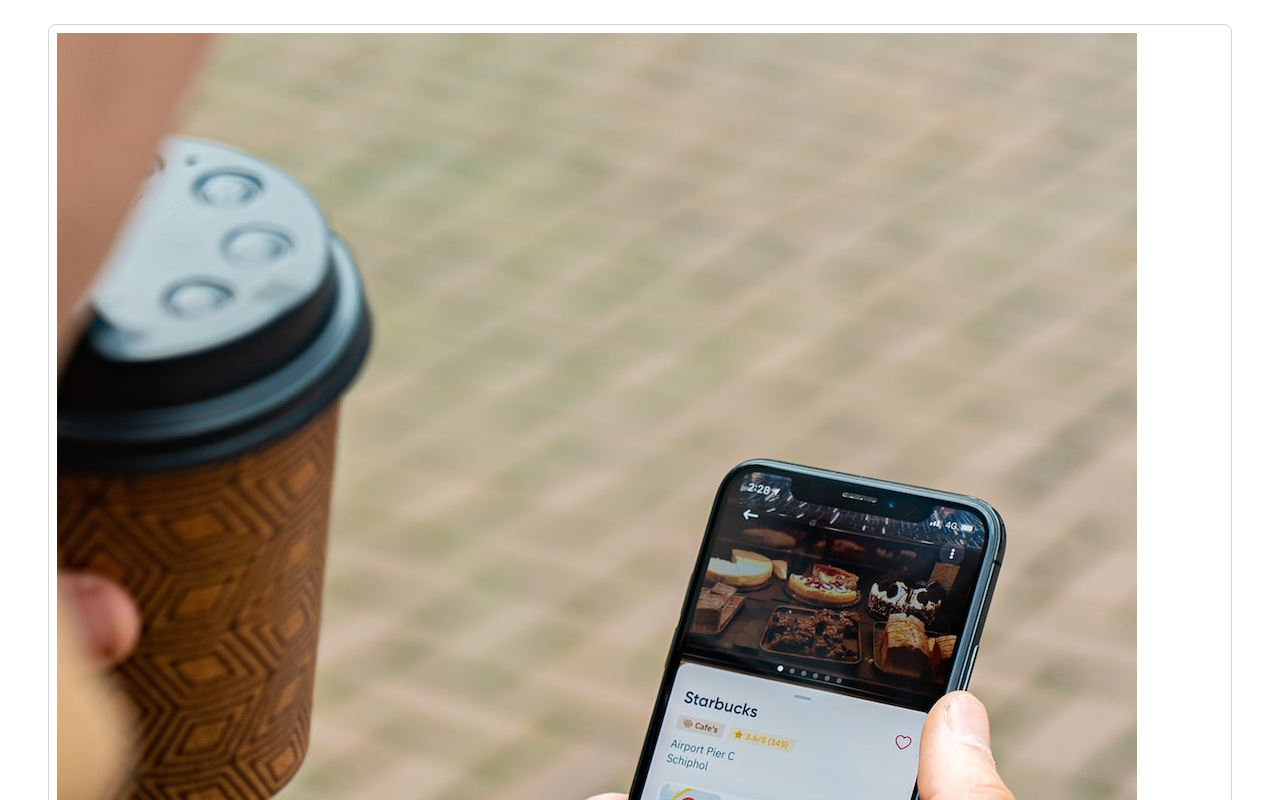
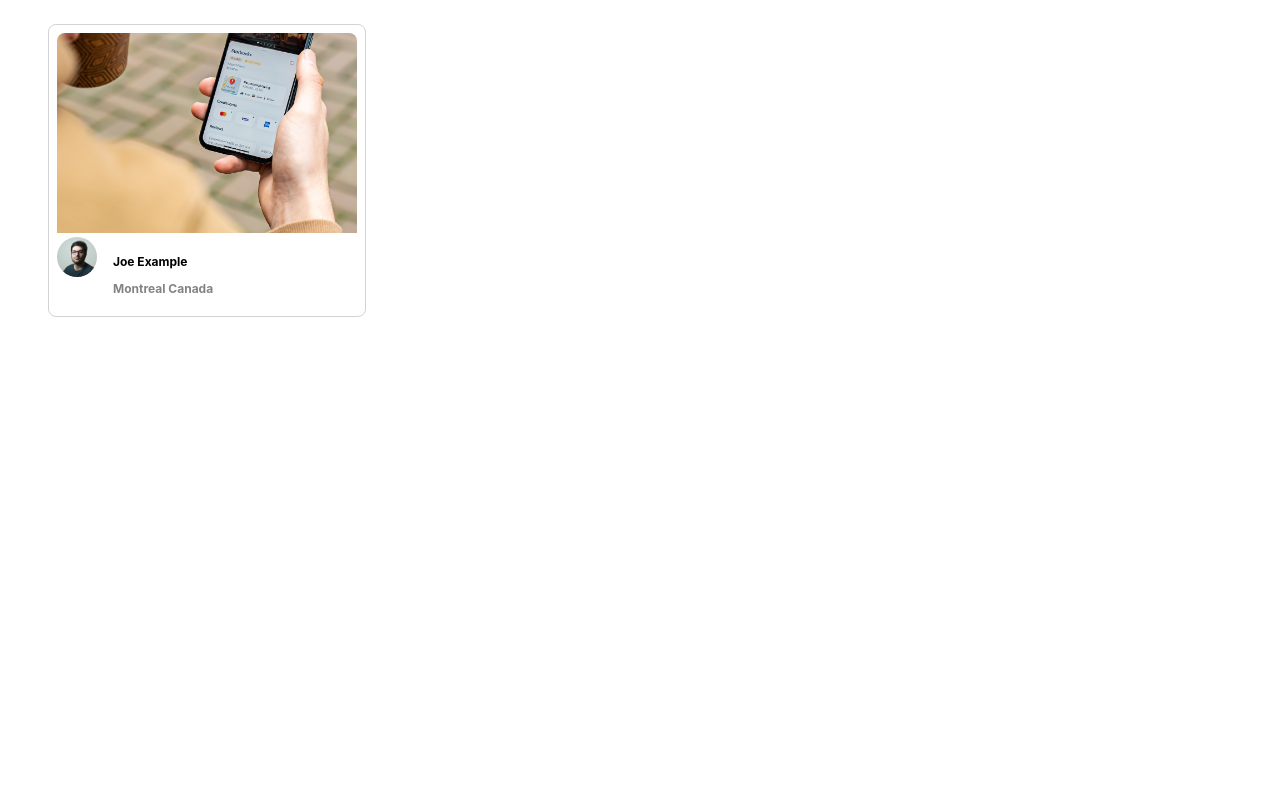
Before and after one commit to vyshudoulagar/photolabs, a React (Create React App) app in the folder frontend/: page / in a window 1280 px wide. Shown: the top 800 px of the page. Built offline with nearby package versions, Linux system fonts and the light colour scheme; the HTML template or start-up script is replaced by a standard one.

Commit message:
add styling to photo list item

```diff
--- a/frontend/src/components/PhotoListItem.jsx
+++ b/frontend/src/components/PhotoListItem.jsx
@@ -7,10 +7,16 @@
     const { data } = props;
     return (
         <div className="photo-list__item">
-        <img src={data.imageSource} alt={data.location.city} />
-        <img src={data.profile} alt={data.username} />
+            <img className="photo-list__image" src={data.imageSource} alt={data.location.city} />
+            <div className="photo-list__user-details">
+                <img className="photo-list__user-profile" src={data.profile} alt={data.username} />
+                <div className="photo-list__user-info">
                     <p>{data.username}</p>
+                    <div className="photo-list__user-location">
                         <p>{data.location.city} {data.location.country}</p>
+                    </div>
+                </div>
+            </div>
         </div>
     );
 };
```
Lines whose indentation alone changed are shown as unchanged.
